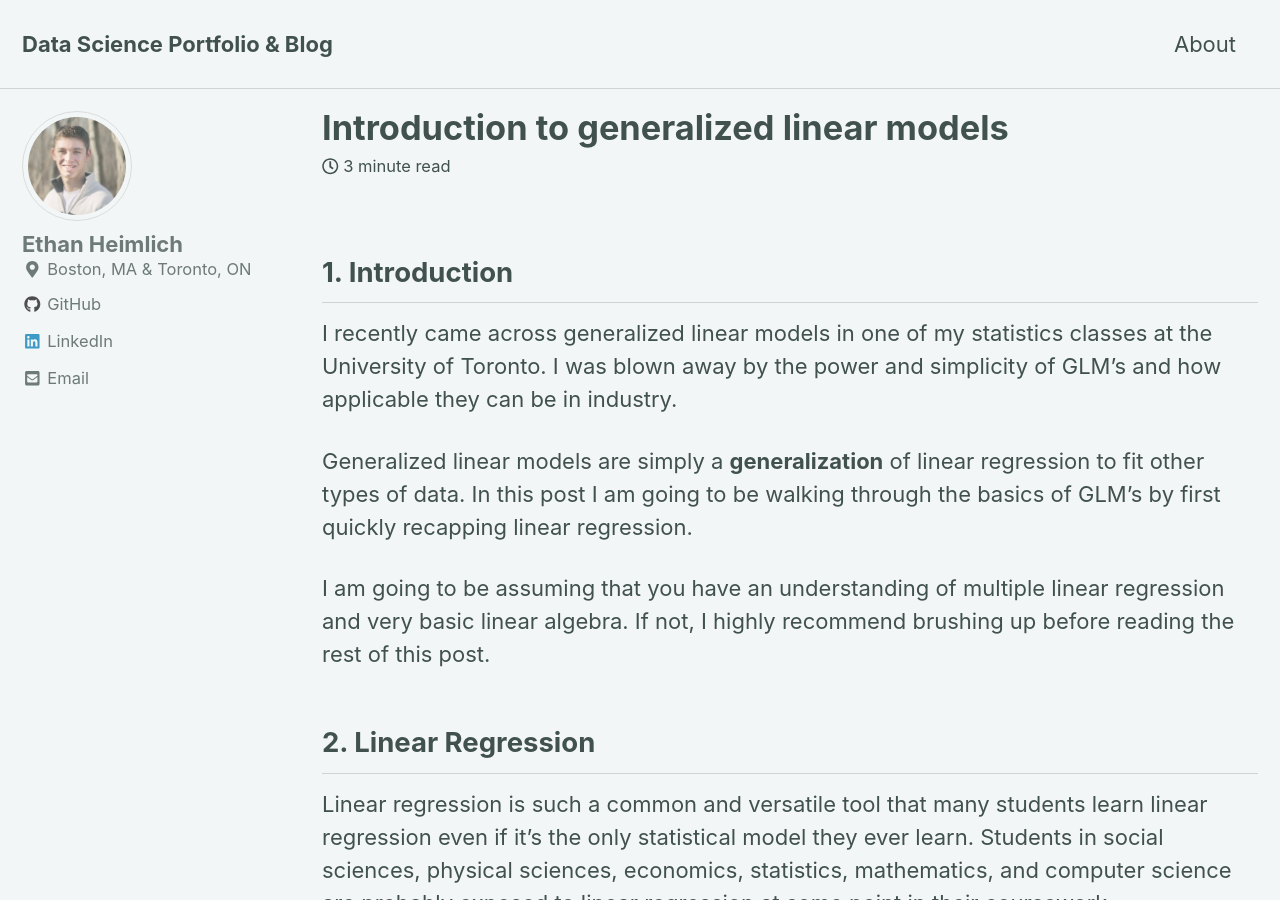
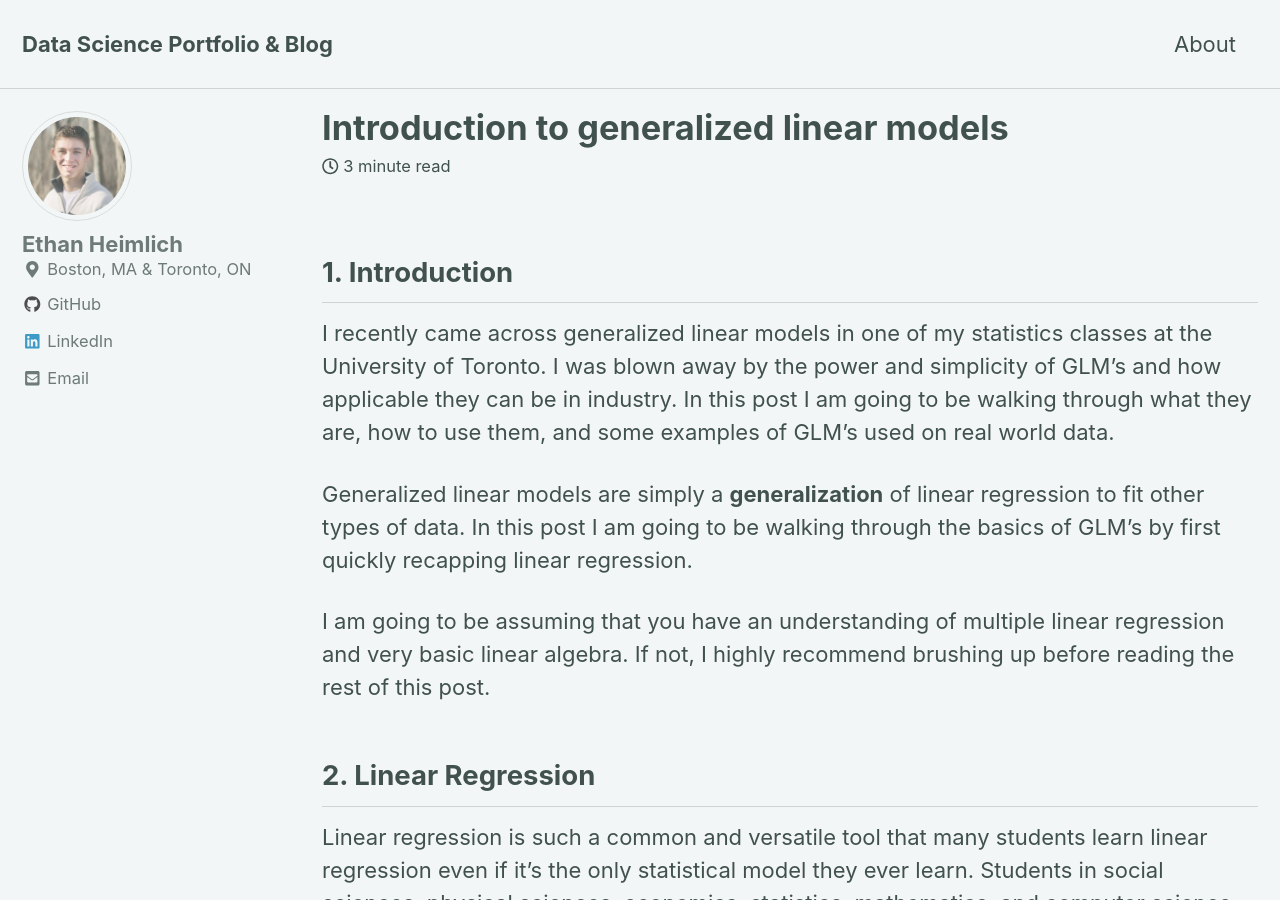
Before and after one commit to eheimlich/eheimlich.github.io, a Jekyll site: the page built from _posts/2019-10-22-generalized_linear_models.md, in a window 1280 px wide and 900 px high. Built offline with Jekyll 4.4.1, drawn with Linux system fonts in a browser that asks for light colours; cached includes are drawn as plain includes; nearby versions of some CDN libraries; formulas are drawn with MathJax 3.

Commit message:
Added small changes

```diff
--- a/_posts/2019-10-22-generalized_linear_models.md
+++ b/_posts/2019-10-22-generalized_linear_models.md
@@ -7,7 +7,7 @@ mathjax: True
 ---
 
 ## 1. Introduction
-I recently came across generalized linear models in one of my statistics classes at the University of Toronto. I was blown away by the power and simplicity of GLM's and how applicable they can be in industry.
+I recently came across generalized linear models in one of my statistics classes at the University of Toronto. I was blown away by the power and simplicity of GLM's and how applicable they can be in industry. In this post I am going to be walking through what they are, how to use them, and some examples of GLM's used on real world data.
 
 Generalized linear models are simply a **generalization** of linear regression to fit other types of data. In this post I am going to be walking through the basics of GLM's by first quickly recapping linear regression.
 
```
Also changed, not shown: other parts of _posts/2019-10-22-generalized_linear_models.md (+1 -0 lines).
